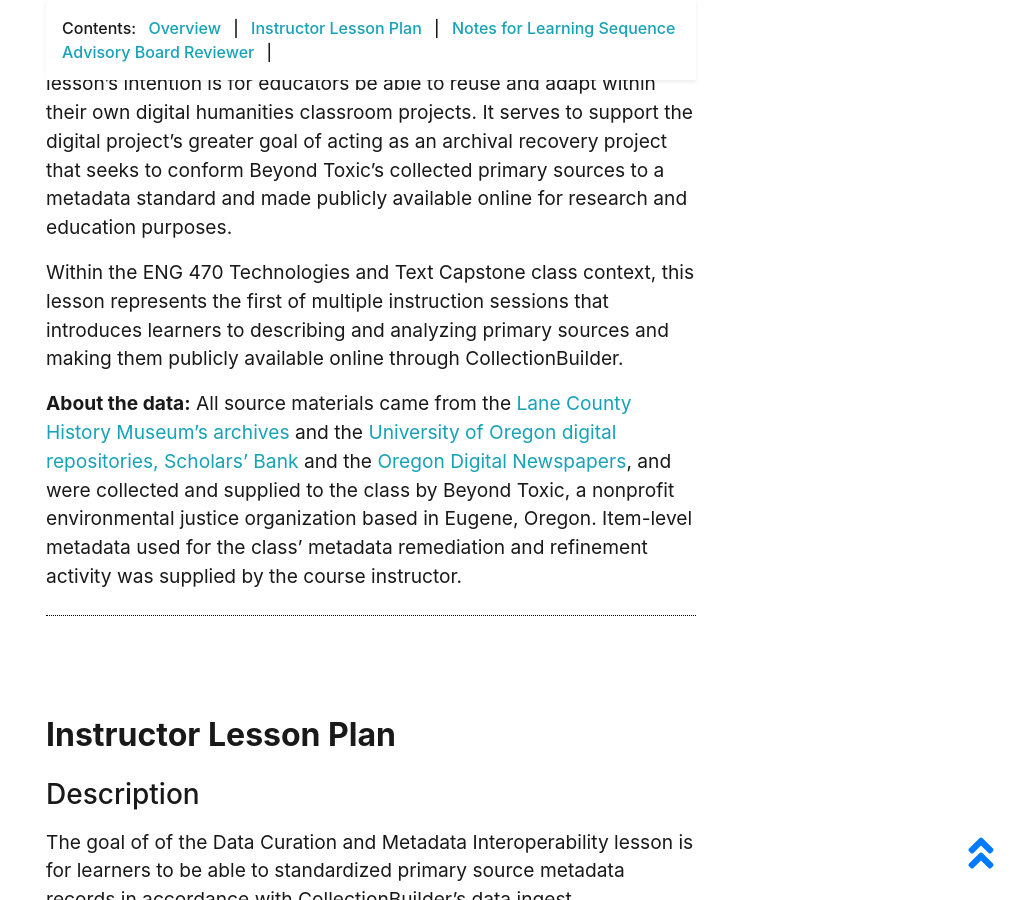
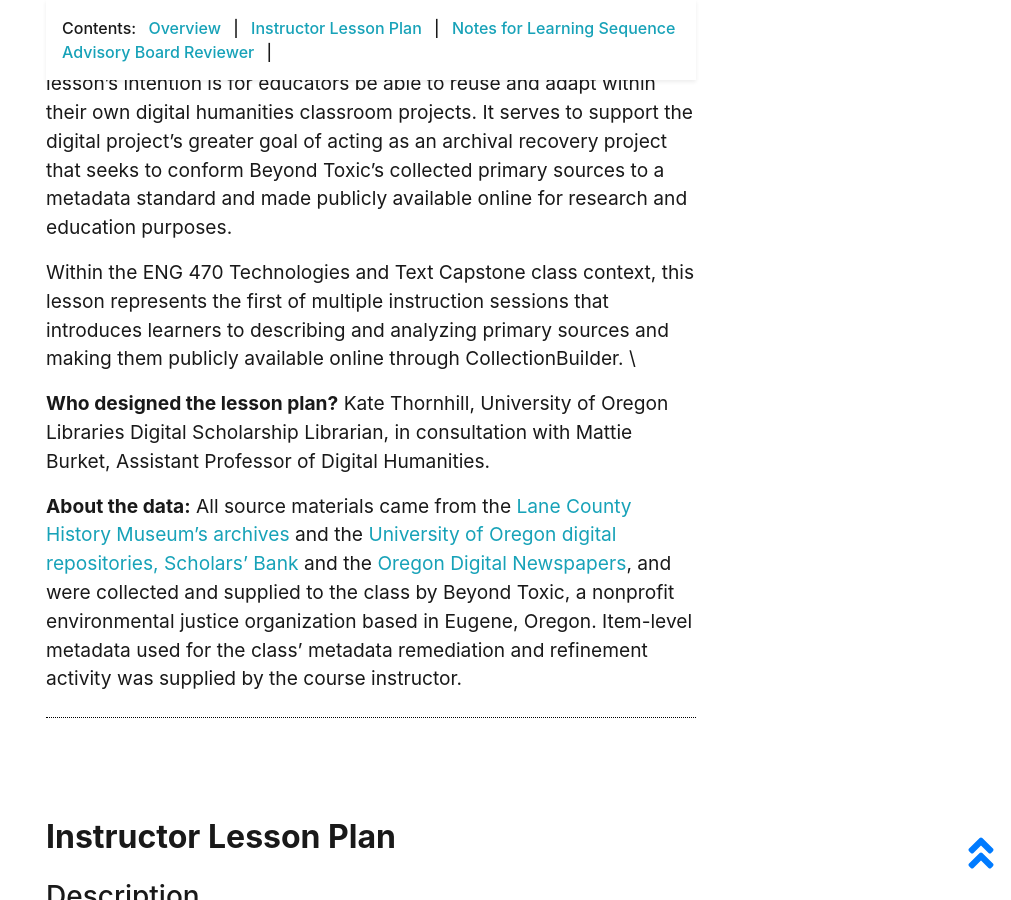
Before and after one commit to learn-static/eng-470, a Jekyll site: the page built from pages/dcmilessonplan.md, in a window 1280 px wide and 900 px high, scrolled down 906 px. Shown: the whole window, without its empty margins (269-1280 px from the left). Built offline with Jekyll 4.4.1, drawn with Linux system fonts in a browser that asks for light colours.

Commit message:
Update dcmilessonplan.md

```diff
--- a/pages/dcmilessonplan.md
+++ b/pages/dcmilessonplan.md
@@ -17,7 +17,9 @@ credits: true
 ## Overview
 **About the lesson:** This lesson was designed as part of the Learn-Static initiative funded by the National Endowement for the Humanities. The lesson's intention is for educators be able to reuse and adapt within their own digital humanities classroom projects. It serves to support the digital project's greater goal of acting as an archival recovery project that seeks to conform Beyond Toxic's collected primary sources to a metadata standard and made publicly available online for research and education purposes.
 
-Within the ENG 470 Technologies and Text Capstone class context, this lesson represents the first of multiple instruction sessions that introduces learners to describing and analyzing primary sources and making them publicly available online through CollectionBuilder.
+Within the ENG 470 Technologies and Text Capstone class context, this lesson represents the first of multiple instruction sessions that introduces learners to describing and analyzing primary sources and making them publicly available online through CollectionBuilder. \
+
+**Who designed the lesson plan?** Kate Thornhill, University of Oregon Libraries Digital Scholarship Librarian, in consultation with Mattie Burket, Assistant Professor of Digital Humanities.
 
 **About the data:** All source materials came from the [Lane County History Museum's archives](https://www.lchm.org/) and the [University of Oregon digital repositories, Scholars' Bank](https://scholarsbank.uoregon.edu/) and the [Oregon Digital Newspapers](https://oregonnews.uoregon.edu/), and were collected and supplied to the class by Beyond Toxic, a nonprofit environmental justice organization based in Eugene, Oregon. Item-level metadata used for the class' metadata remediation and refinement activity was supplied by the course instructor.
 
```
